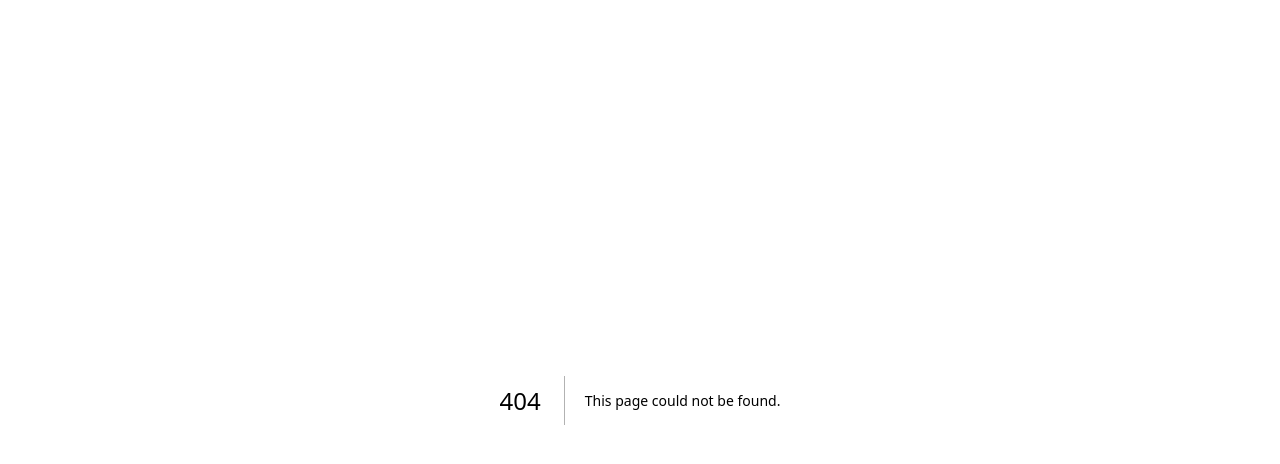
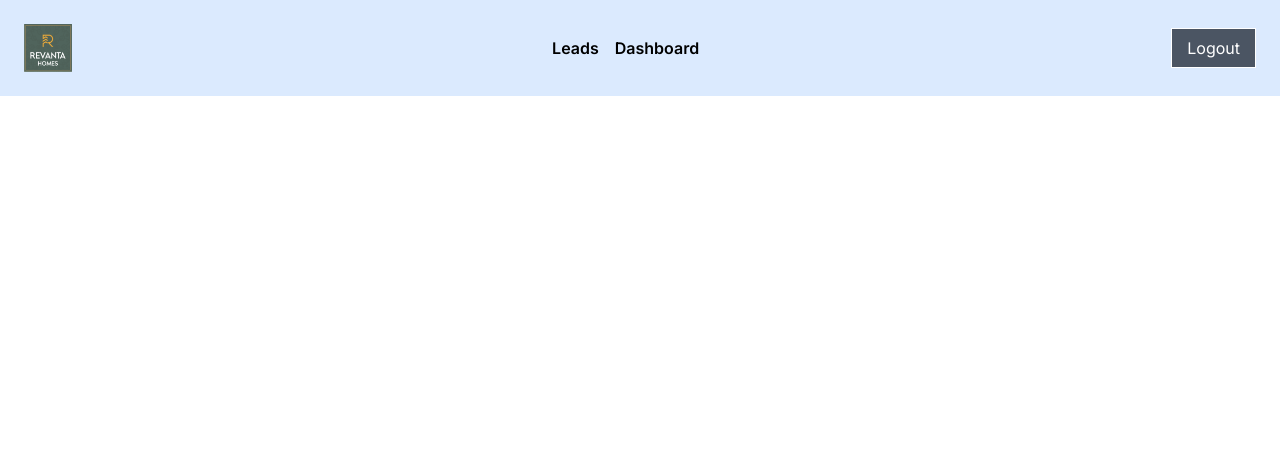
Before and after one commit to karshdev/revantahomes, a Next.js app: page /admin in a window 1280 px wide. Before the commit this address had no page. Shown: the top 464 px of the page. Built offline with nearby package versions, Linux system fonts and the light colour scheme.

Commit message:
added admindashboard

```diff
--- /dev/null
+++ b/app/UserLanding.js
@@ -0,0 +1,19 @@
+import Header from "./Header"
+import Section2 from "./Section2"
+import Section3 from "./Section3"
+import Section4 from "./Section4"
+
+
+const UserLanding = () => {
+  return (
+    <>
+   <Header />
+   <Section2 />
+   <Section3 />
+   <Section4 />
+
+   </>
+  )
+}
+
+export default UserLanding
--- a/app/admin/login/page.js
+++ b/app/admin/login/page.js
@@ -1,4 +1,4 @@
-// pages/login.js
+
 "use client"
 import { useState } from 'react';
 import { signIn } from 'next-auth/react';
@@ -11,13 +11,9 @@ const LoginPage = () => {
         redirect: true,
         email: credentials.email,
         password: credentials.password,
-        callbackUrl: '/'
+        callbackUrl: '/admin'
     })
-    if (!result.error) {
-      window.location.href = '/';
-    } else {
-      console.error('Sign-in error:', result.error);
-    }
+
   };
 
   return (
--- /dev/null
+++ b/app/admin/page.js
@@ -0,0 +1,33 @@
+"use client"
+import { signOut } from "next-auth/react";
+
+const AdminDashboard = () => {
+
+  const handleSignOut = async () => {
+    await signOut({ redirect: true, callbackUrl: '/admin/login' });
+  };
+
+  return (
+    <nav className="p-6 text-white bg-gradient-to-tr from-blue-100 to-blue-100 ">
+      <div className="container mx-auto flex items-center justify-between">
+        <div className="flex items-center">
+          <img src="/logo.png" alt="Logo" className="w-12 h-12 mr-2" />
+        </div>
+        <div className="space-x-4">
+          <a href="/admin/leads" className="hover:underline text-black font-semibold">
+            Leads
+          </a>
+          <a href="/admin" className="hover:underline text-black font-semibold">
+            Dashboard
+          </a>
+        </div>
+
+          <button  className="hover:underline w-[max-content] h-10 px-[15px] py-[13px] bg-gray-600 border border-white justify-center items-center gap-[10px] inline-flex" onClick={handleSignOut}>
+            Logout
+          </button>
+      </div>
+    </nav>
+  );
+};
+
+export default AdminDashboard;
--- a/app/api/auth/[...nextauth]/route.js
+++ b/app/api/auth/[...nextauth]/route.js
@@ -46,12 +46,7 @@ export const authOptions = {
       }
 
       return session;
-    },
-    pages: {
-      signIn: '/',
-
-
-    },
+    }
   },
   secret: process.env.NEXTAUTH_SECRET,
 };
--- a/app/page.js
+++ b/app/page.js
@@ -1,16 +1,15 @@
-import Header from "./Header";
-import Section2 from "./Section2";
-import Section3 from "./Section3";
-import Section4 from "./Section4";
+"use client"
+import { useSession } from "next-auth/react";
+import AdminDashboard from "./admin/page";
+import UserLanding from "./UserLanding";
 
 export default function Home() {
+const{ data :session }=useSession()
+
   return (
-   <>
-   <Header />
-   <Section2 />
-   <Section3 />
-   <Section4 />
-
+    <>
+   {session?.user?.role==="admin" && <AdminDashboard /> }
+   {session?.user?.role==="user" && <UserLanding /> }
    </>
   )
 }
--- a/components/Navigation.js
+++ b/components/Navigation.js
@@ -1,10 +1,7 @@
-"use client"
-import { useSession } from 'next-auth/react'
+
 import Link from 'next/link'
-import React from 'react'
+const Navigation =  () => {
 
-const Navigation =  () => {
-  const { data: session } = useSession();
 
   return (
     <div className='position relative flex p-4  items-center justify-between' >
@@ -15,7 +12,6 @@ const Navigation =  () => {
 <div className=' hidden sm:flex sm:gap-14 sm:visible  '>
   <Link href="/" className="text-gray-600 text-base font-[400px] font-['Manrope'] leading-[14px] ">Home</Link>
   <Link  href="/" className="text-gray-600 text-base font-[400px] font-['Manrope'] leading-[14px] ">About Us</Link>
-  {session?.user?.role==="admin" && <Link  href="/admin/leads" className="text-gray-600 text-base font-[400px] font-['Manrope'] leading-[14px]">Leads</Link>}
   </div>
   </div>
   <div className='flex gap-10 '>
```
